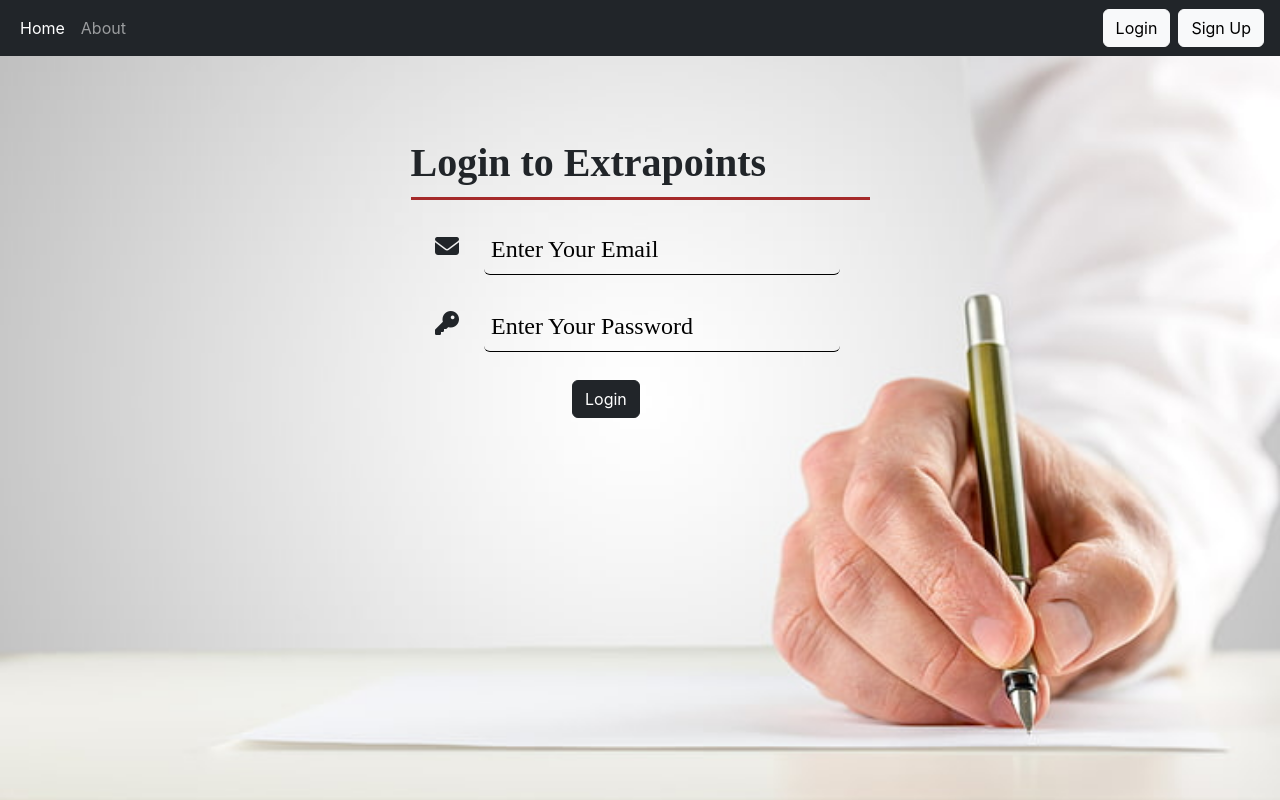
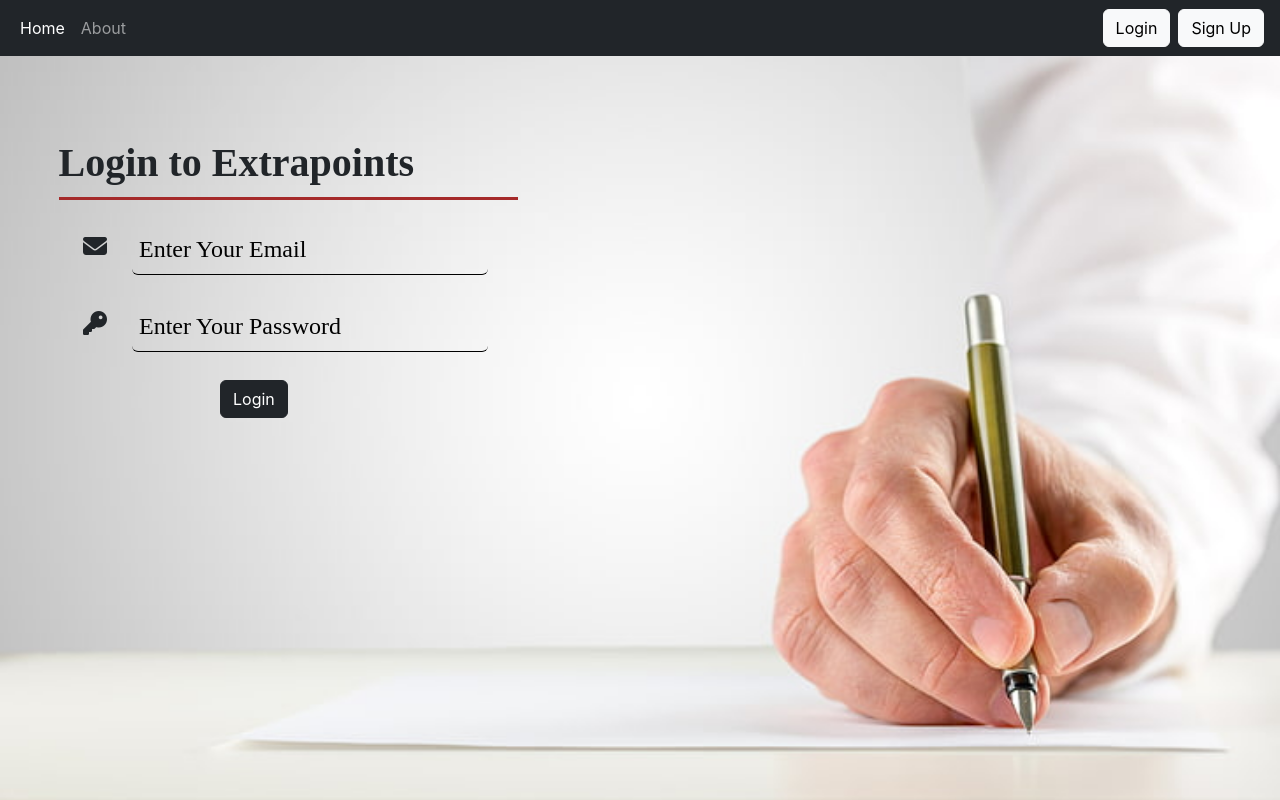
Before and after one commit to rahul-arakka/Extrapoints, a React (Create React App) app: page /login in a window 1280 px wide. Built offline with nearby package versions, Linux system fonts and the light colour scheme.

Commit message:
Design & Development Finished, ready to Deploy

```diff
--- a/src/App.css
+++ b/src/App.css
@@ -66,7 +66,7 @@
 }
 
 .formDiv{
-  /* float: right; */
+  float: left;
   display: block;
   width: 45%;
   margin: 7px auto;
```
